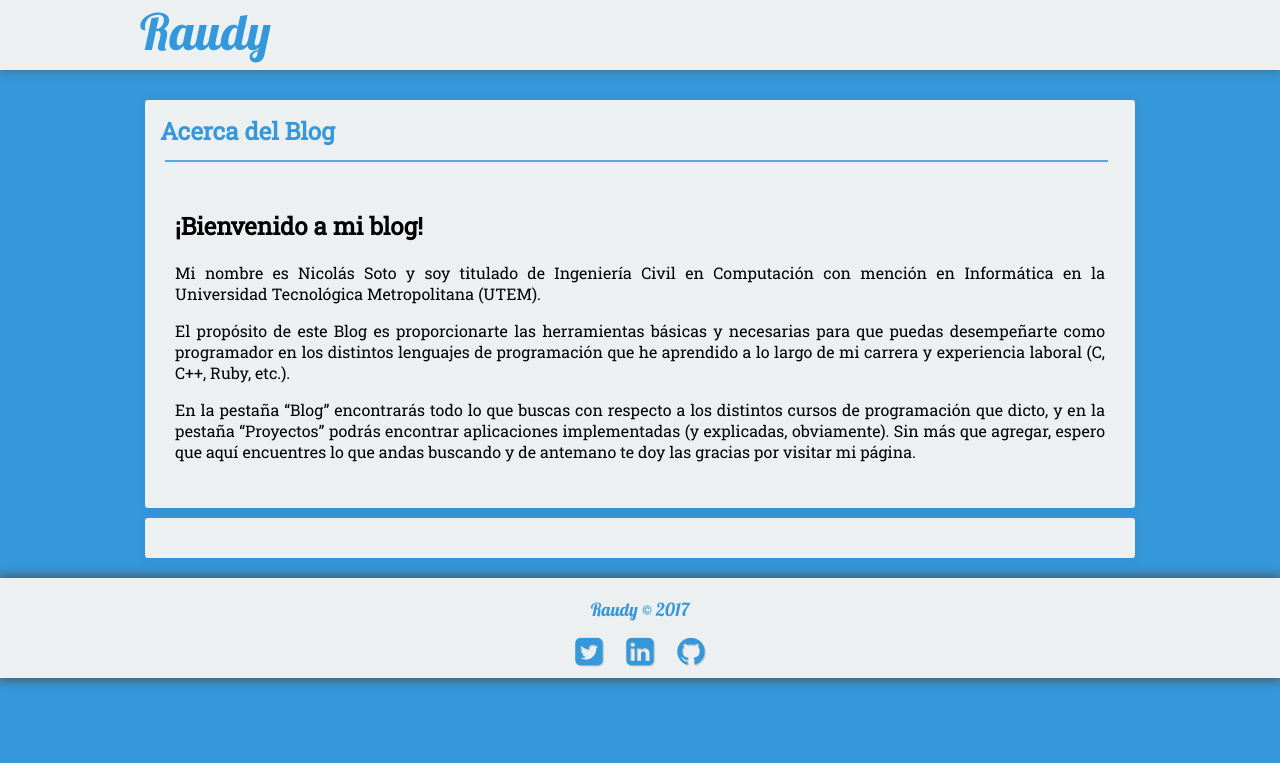
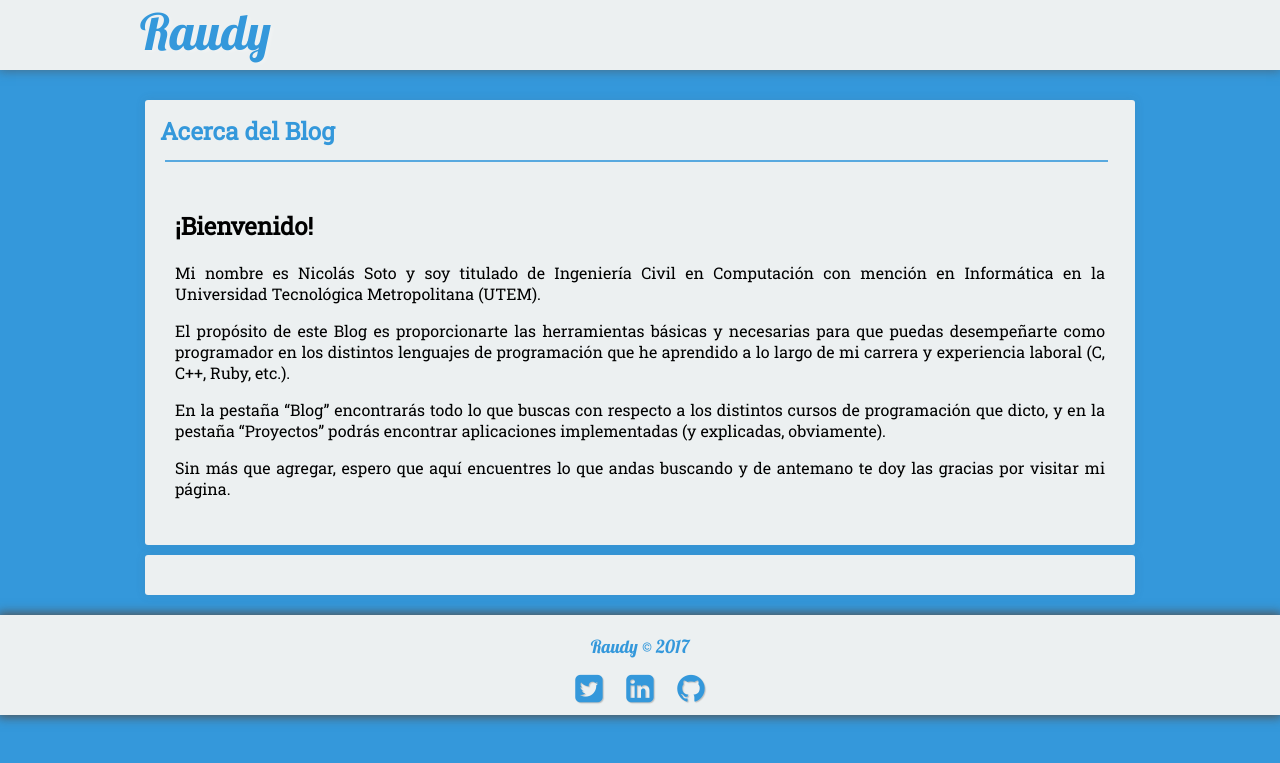
Before and after one commit to nisoto/Blog-anterior-2.0, a Jekyll site: the page built from about/index.md, in a window 1280 px wide. Shown: the top 763 px of the page. Built offline with Jekyll 4.4.1, drawn with Linux system fonts in a browser that asks for light colours; nearby versions of some CDN libraries; comment, search, counter and statistics services are not loaded.

Commit message:
Update index.md

```diff
--- a/about/index.md
+++ b/about/index.md
@@ -5,10 +5,12 @@ tags: [about, Jekyll, theme, nisoto]
 date: 2016-03-21
 ---
 
-## ¡Bienvenido a mi blog!
+## ¡Bienvenido!
 
 Mi nombre es Nicolás Soto y soy titulado de Ingeniería Civil en Computación con mención en Informática en la Universidad Tecnológica Metropolitana (UTEM).
 
 El propósito de este Blog es proporcionarte las herramientas básicas y necesarias para que puedas desempeñarte como programador en los distintos lenguajes de programación que he aprendido a lo largo de mi carrera y experiencia laboral (C, C++, Ruby, etc.).
 
-En la pestaña "Blog" encontrarás todo lo que buscas con respecto a los distintos cursos de programación que dicto, y en la pestaña "Proyectos" podrás encontrar aplicaciones implementadas (y explicadas, obviamente). Sin más que agregar, espero que aquí encuentres lo que andas buscando y de antemano te doy las gracias por visitar mi página.
+En la pestaña "Blog" encontrarás todo lo que buscas con respecto a los distintos cursos de programación que dicto, y en la pestaña "Proyectos" podrás encontrar aplicaciones implementadas (y explicadas, obviamente).
+
+Sin más que agregar, espero que aquí encuentres lo que andas buscando y de antemano te doy las gracias por visitar mi página.
```
